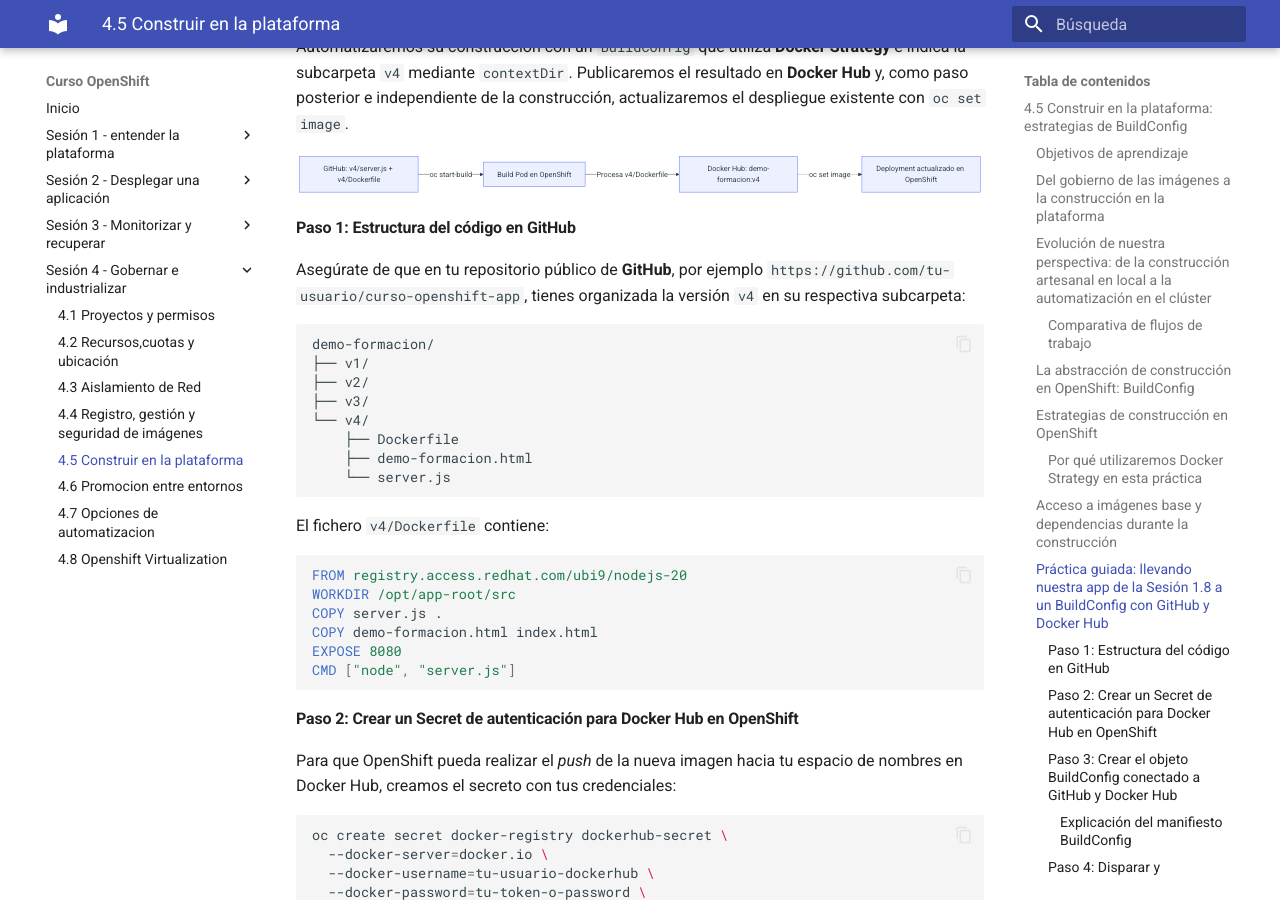
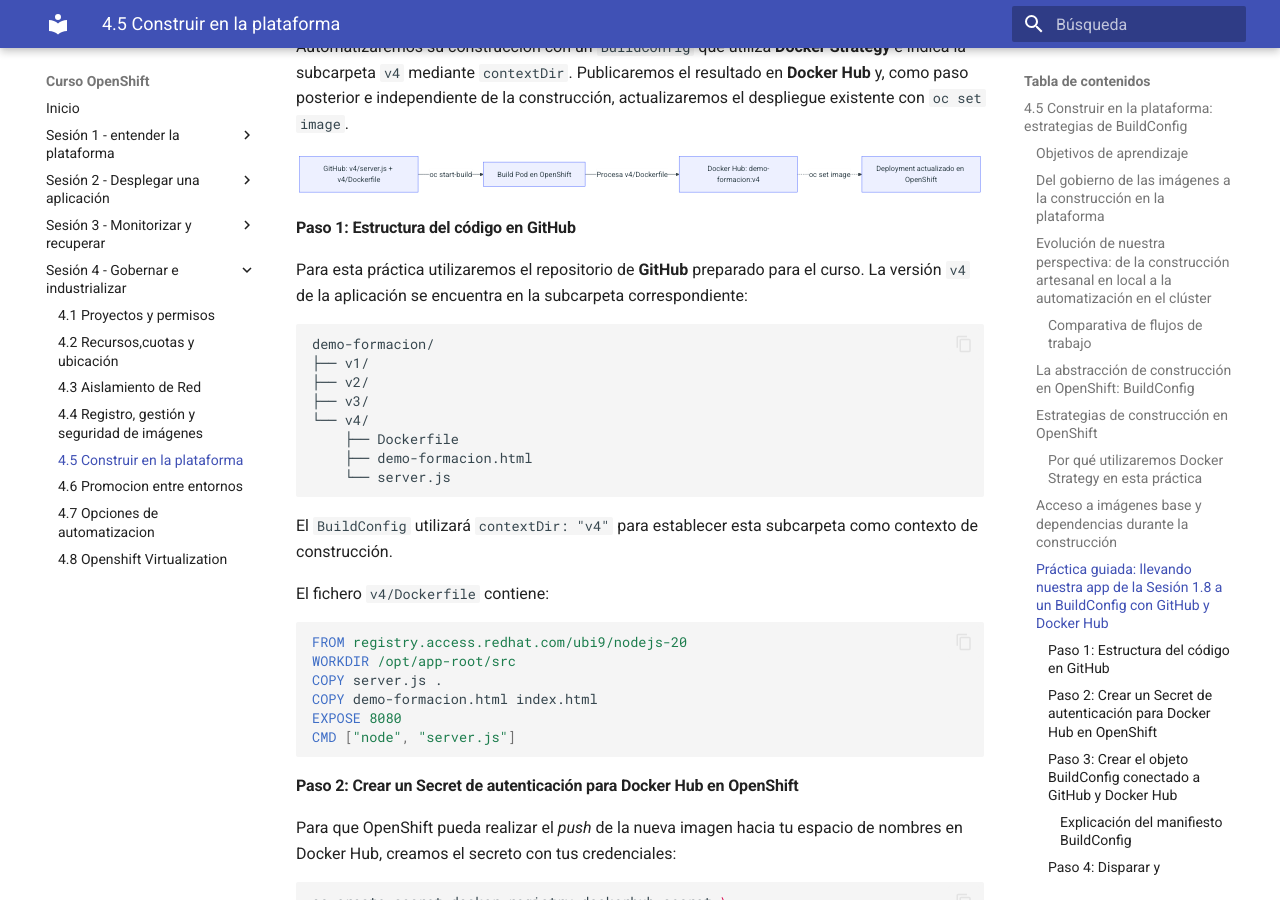
Before and after one commit to ieftraining/curso-openshift, an MkDocs documentation site: the page built from docs/sesion4/4.5 Construir en la plataforma.md, in a window 1280 px wide and 900 px high, scrolled down 4794 px. Built offline with MkDocs 1.6.1 and Material for MkDocs 9.7.7, drawn with Linux system fonts in a browser that asks for light colours.

Commit message:
Add files via upload

````diff
--- a/docs/sesion4/4.5 Construir en la plataforma.md
+++ b/docs/sesion4/4.5 Construir en la plataforma.md
@@ -137,7 +137,7 @@
 
 #### Paso 1: Estructura del código en GitHub
 
-Asegúrate de que en tu repositorio público de **GitHub**, por ejemplo `https://github.com/tu-usuario/curso-openshift-app`, tienes organizada la versión `v4` en su respectiva subcarpeta:
+Para esta práctica utilizaremos el repositorio de **GitHub** preparado para el curso. La versión `v4` de la aplicación se encuentra en la subcarpeta correspondiente:
 
 ```text
 demo-formacion/
@@ -149,6 +149,8 @@
     ├── demo-formacion.html
     └── server.js
 ```
+
+El `BuildConfig` utilizará `contextDir: "v4"` para establecer esta subcarpeta como contexto de construcción.
 
 El fichero `v4/Dockerfile` contiene:
 
````
